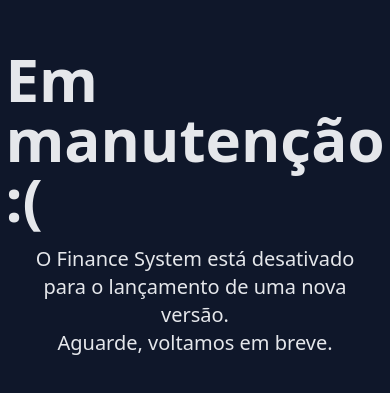
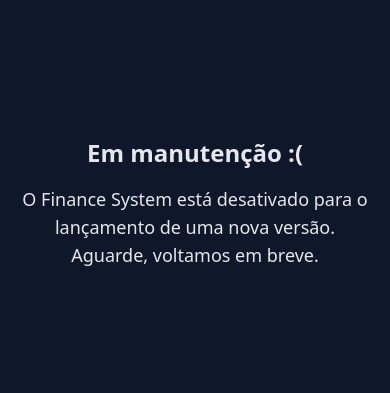
Before and after one commit to gustavopulz/finance-system, a React (Vite) app in the folder frontend/: page /manutencao in a window 390 px wide. Shown: the part 231-624 px from the top of the page. Built offline with nearby package versions, Linux system fonts and the light colour scheme; no server answers.

Commit message:
fix: adjust text size and alignment in MaintenancePage for improved readability

```diff
--- a/frontend/src/pages/errors/MaintenancePage.tsx
+++ b/frontend/src/pages/errors/MaintenancePage.tsx
@@ -2,8 +2,8 @@
 
 const MaintenancePage: React.FC = () => (
     <div className="px-4 flex flex-col items-center justify-center h-screen overflow-hidden bg-gray-100 dark:bg-slate-900 text-gray-800 dark:text-gray-200">
-      <h1 className="text-6xl font-bold mb-4">Em manutenção :(</h1>
-      <p className="text-xl mb-6 text-center">O Finance System está desativado para o lançamento de uma nova versão.<br />Aguarde, voltamos em breve.</p>
+      <h1 className="text-2xl text-center md:text-6xl font-bold mb-4">Em manutenção :(</h1>
+      <p className="text-lg md:text-xl mb-6 text-center">O Finance System está desativado para o lançamento de uma nova versão.<br />Aguarde, voltamos em breve.</p>
       <style>{`
         body {
           overflow: hidden;
```
